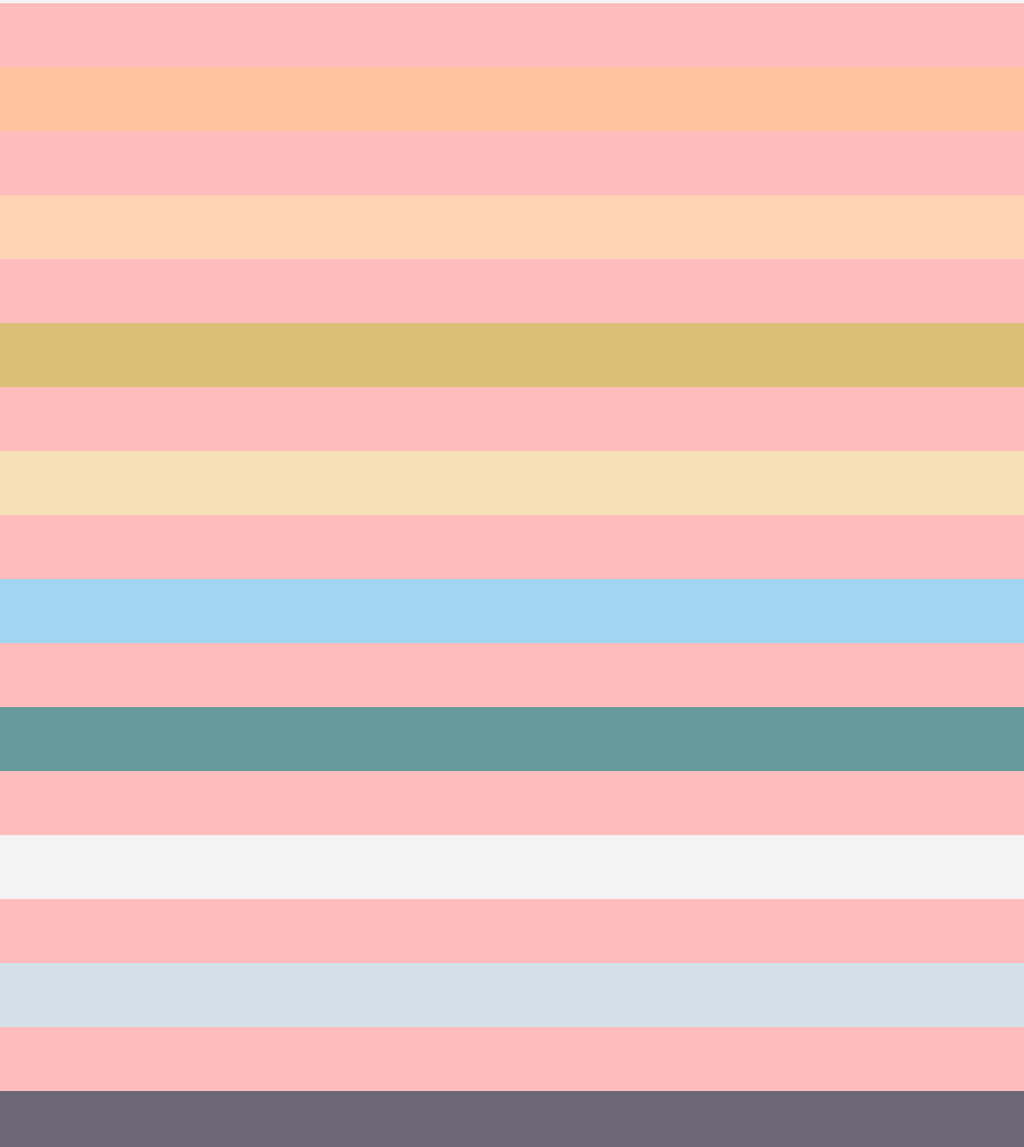
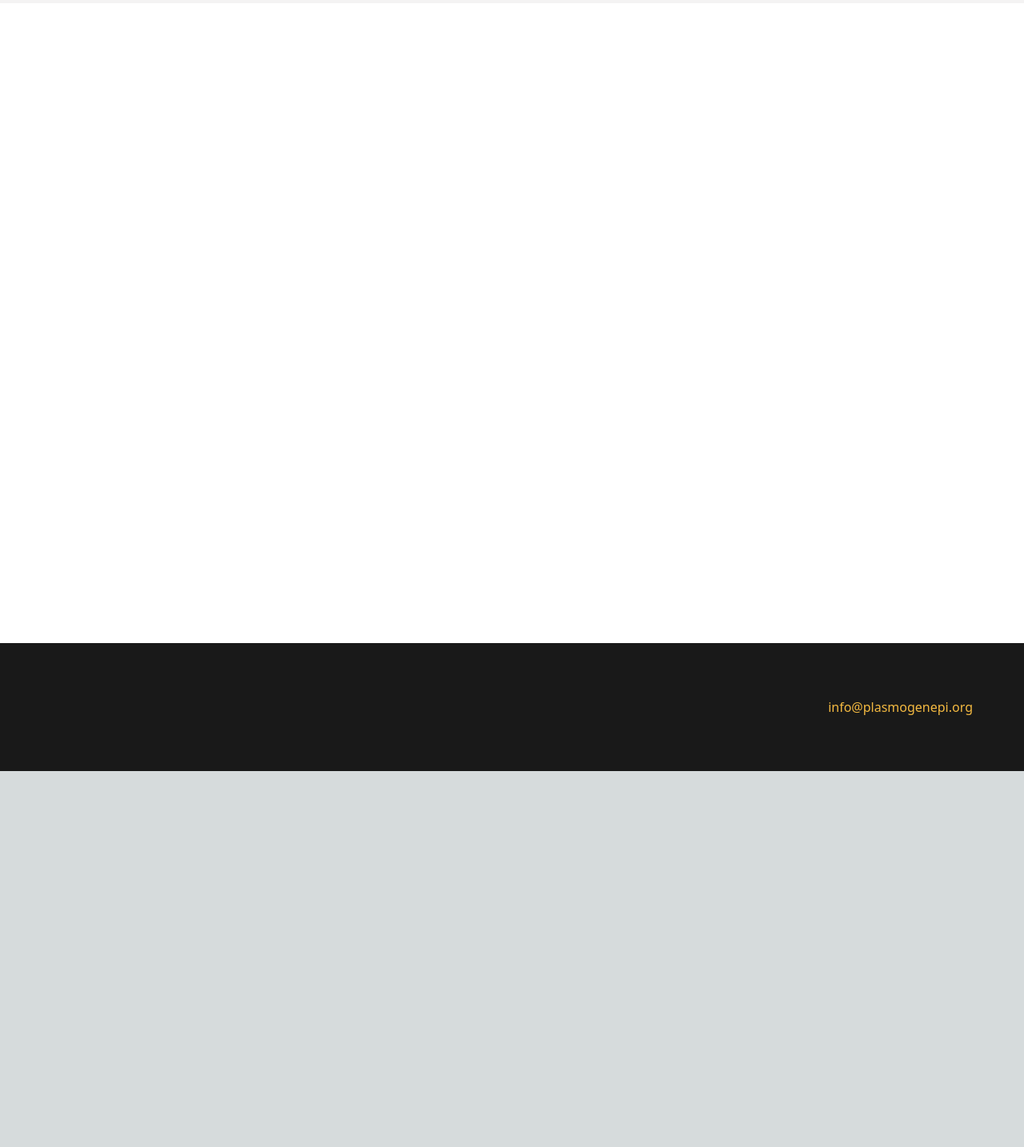
Before and after one commit to PlasmoGenEpi/plasmogenepi-website, a Next.js app: page /OnlineCourse in a window 1280 px wide. Shown: the part 96-1530 px from the top of the page at 80% size. After the commit the page ends 1060 px from the top, so only its background shows below. Built offline with nearby package versions, Linux system fonts and the light colour scheme.

Commit message:
removed dev color

```diff
--- a/app/(Layout)/OnlineCourse/page.tsx
+++ b/app/(Layout)/OnlineCourse/page.tsx
@@ -1,28 +1,5 @@
 import Logo from "@/app/components/Logo";
 
 export default function OnlineCourse() {
-  return (
-    <div className="">
-      <div className="h-20 bg-[#FFBCBC]"></div>
-      <div className="h-20 bg-[#FFC3A0]"></div>
-      <div className="h-20 bg-[#FFBCBC]"></div>
-
-      <div className="h-20 bg-[#FFD3B6]"></div>
-      <div className="h-20 bg-[#FFBCBC]"></div>
-
-      <div className="h-20 bg-[#D9BF77]"></div>
-      <div className="h-20 bg-[#FFBCBC]"></div>
-      <div className="h-20 bg-[#F6E0B5]"></div>
-      <div className="h-20 bg-[#FFBCBC]"></div>
-      <div className="h-20 bg-[#A2D5F2]"></div>
-      <div className="h-20 bg-[#FFBCBC]"></div>
-      <div className="h-20 bg-[#679B9B]"></div>
-      <div className="h-20 bg-[#FFBCBC]"></div>
-      <div className="h-20 bg-[#F4F3F3]"></div>
-      <div className="h-20 bg-[#FFBCBC]"></div>
-      <div className="h-20 bg-[#D3E0EA]"></div>
-      <div className="h-20 bg-[#FFBCBC]"></div>
-      <div className="h-20 bg-[#6D6875]"></div>
-    </div>
-  );
+  return <div className=""></div>;
 }
```
